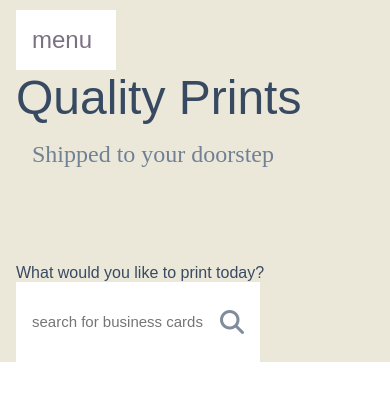
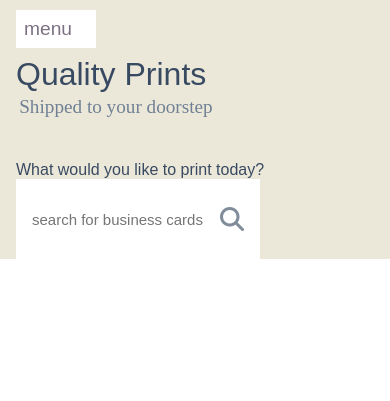
Before and after one commit to adeniranbukunmi/printivo-project, a plain HTML site: page index.html in a window 390 px wide. Shown: the part 121-522 px from the top of the page. Drawn offline with Linux system fonts and the light colour scheme.

Commit message:
i adjust the section having hand image

```diff
--- a/style.css
+++ b/style.css
@@ -268,6 +268,11 @@ padding-left: 1rem;
         font-weight: 500;
         padding-top:5rem;
         }
+    .menu{
+        width:90px;
+        padding:0.8rem;
+        font-family: sans-serif;
+    }
 }
 
 @media screen and (max-width:475px){
@@ -284,4 +289,23 @@ padding-left: 1rem;
         width:244px;
 
     }
+    .container2 .quality h1{
+        padding-top: 0.5rem;
+        font-size:2rem;
+    }
+    .container2 .quality .p1{
+        font-size:1.2rem;
+        padding:0.2rem;
+    }
+    .container2 .quality .p2{
+        font-size:1rem;
+        font-weight: 500;
+        padding-top:2.5rem;
+        }
+    .menu{
+        width: 80px;
+        padding:0.5rem;
+        font-size:1.2rem;
+
+    }
 }
```
